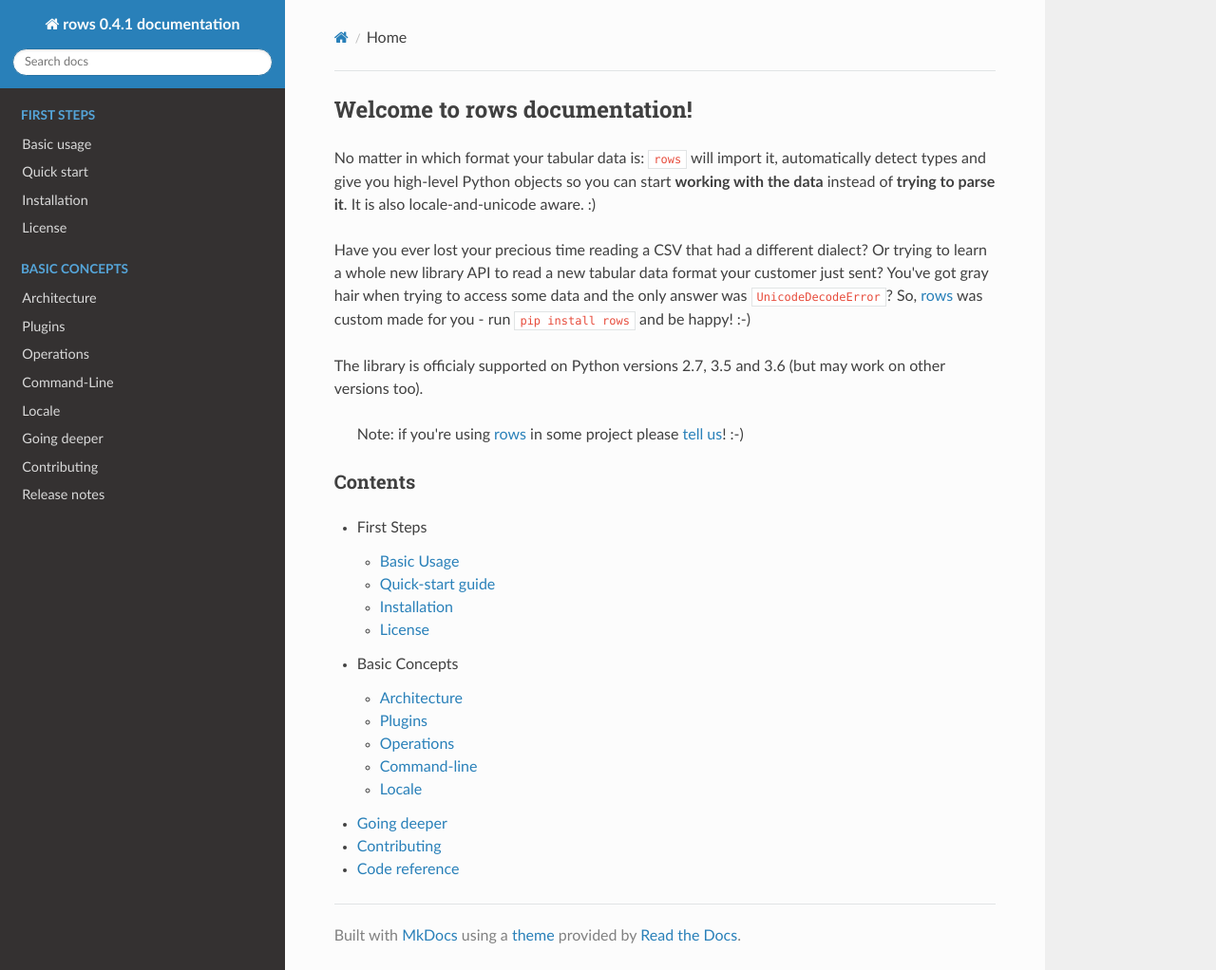
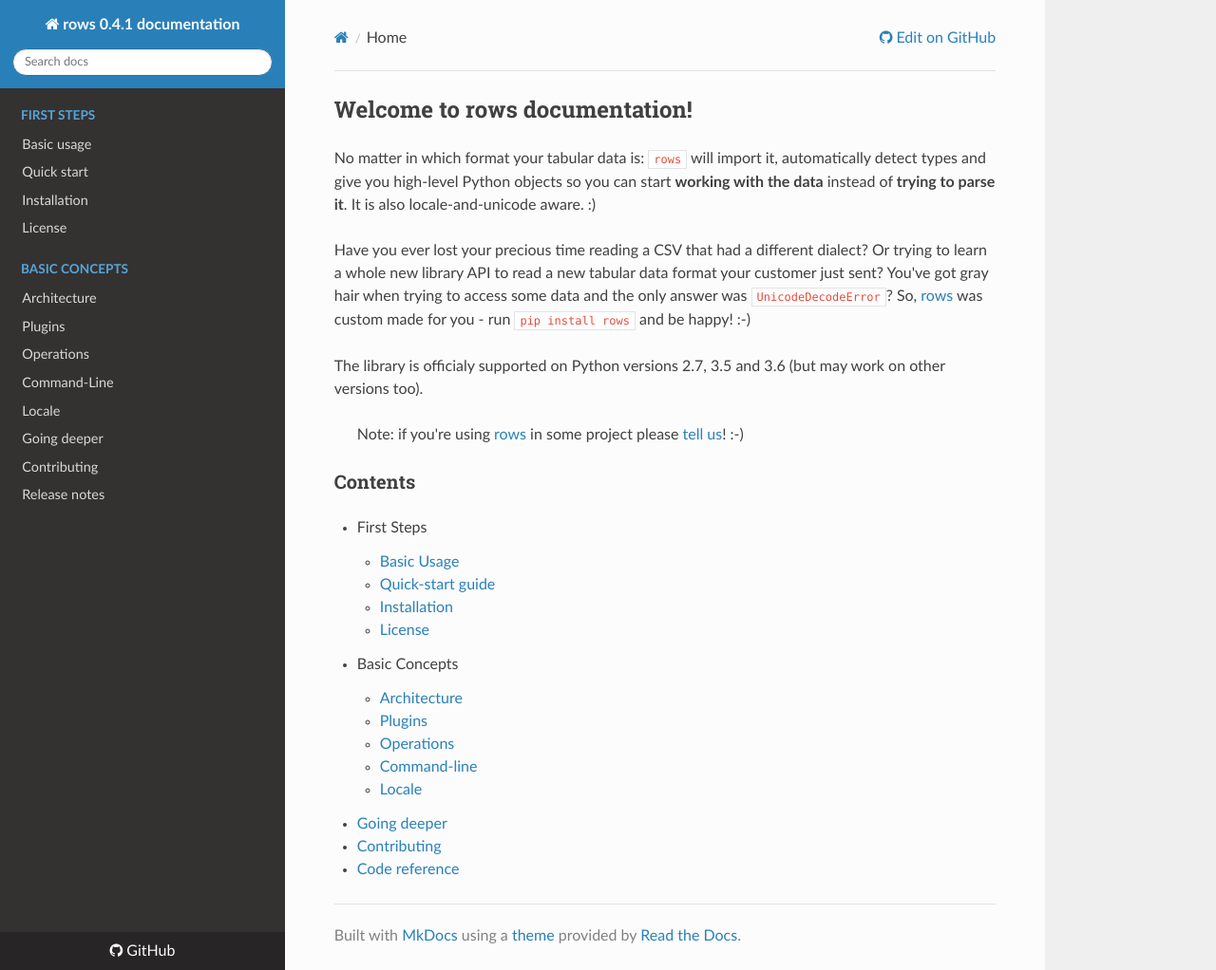
Before and after one commit to turicas/rows, an MkDocs documentation site: the page built from docs/index.md, in a window 1280 px wide and 1022 px high. Shown: the whole window at 95% size. Built offline with MkDocs 1.6.1, drawn with Linux system fonts in a browser that asks for light colours; nearby versions of some CDN libraries.

Commit message:
Display GitHub links in the docs

```diff
--- a/mkdocs.yml
+++ b/mkdocs.yml
@@ -1,4 +1,8 @@
 site_name: rows 0.4.1 documentation
+
+repo_url: https://github.com/turicas/rows/
+edit_uri: edit/develop/docs/
+
 nav:
   - First Steps:
     - 'basic-usage.md'
```
